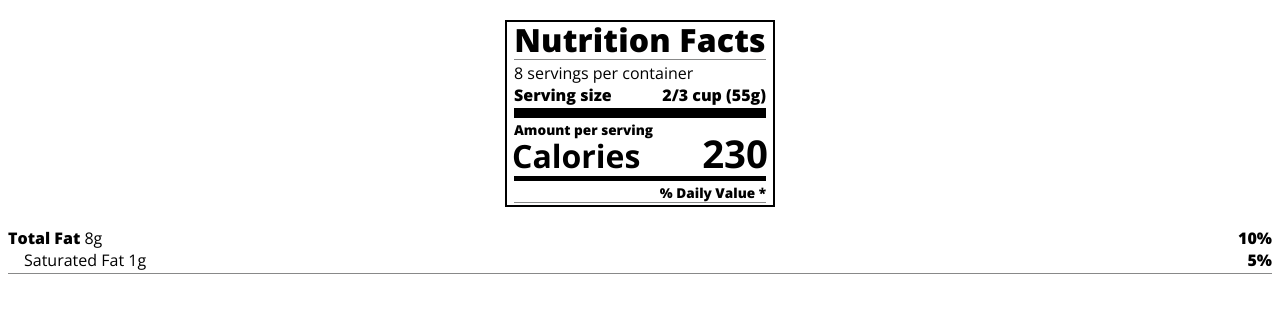
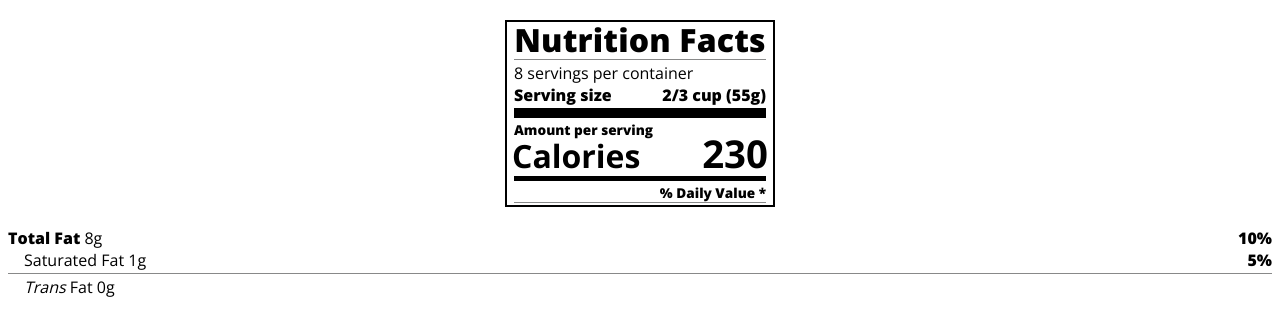
Before and after one commit to Lucas-Erkana/NutritionLabel, a plain HTML site: page index.html in a window 1280 px wide. Drawn offline with nearby package versions, Linux system fonts and the light colour scheme.

Commit message:
step 50 created another p element with the text Trans Fat 0g.Italicize the word Trans and p element the class attribute set to indent no-divider

```diff
--- a/index.html
+++ b/index.html
@@ -32,5 +32,6 @@
 <p><span class="bold">Total Fat</span> 8g<span class="bold right">10%</span></p>
 <p class="indent no-divider">Saturated Fat 1g <span class="bold right">5%</span></p>
 <div class="divider"></div>
+<p class="indent no-divider"><i>Trans</i> Fat 0g</p>
 </body>
 </html>
```
